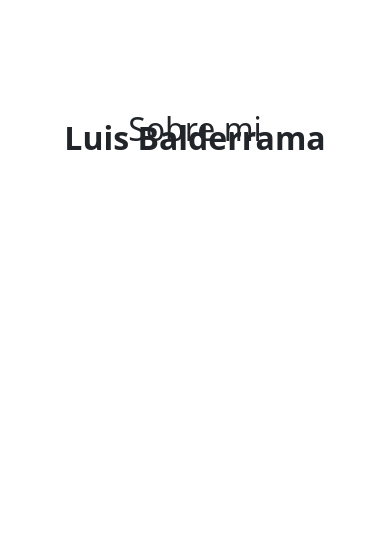
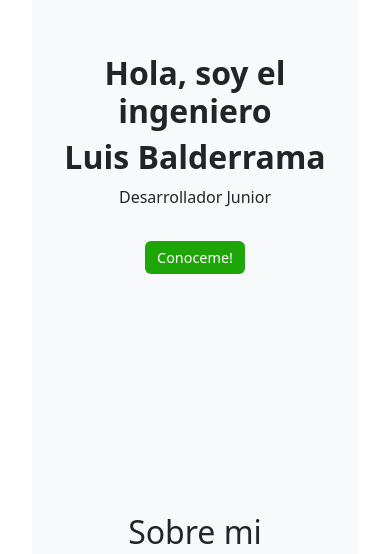
Before and after one commit to LuisBalderrama10/Luis-Balderrama-portfolio, a React (Vite) app: page / in a window 390 px wide. Shown: the part 290-844 px from the top of the page. Built offline with nearby package versions, Linux system fonts and the light colour scheme.

Commit message:
Ajustes de responsividad en la sección Hero

```diff
--- a/src/About.css
+++ b/src/About.css
@@ -14,12 +14,8 @@ p {
 }
 
 .hero-section {
-    padding: 2rem;
-    flex-direction: column;
-    min-height: 100vh;
-    align-items: center;
-    justify-content: center;
-    text-align: center;
+  padding: 2rem;
+  flex-direction: column;
 }
 
 .button {
--- a/src/Hero.css
+++ b/src/Hero.css
@@ -1,12 +1,9 @@
 .hero-section {
-    padding-top: 50px; /* Espacio superior */
-    padding-bottom: 50px; /* Espacio inferior */
+    background-color: #f8f9fa; /* Puedes cambiar el color de fondo */
 }
 
 .hero-section h1 {
     font-size: 3rem; /* Por defecto */
-    min-height: 100vh;
-
 }
 
 @media (max-width: 768px) {
```
